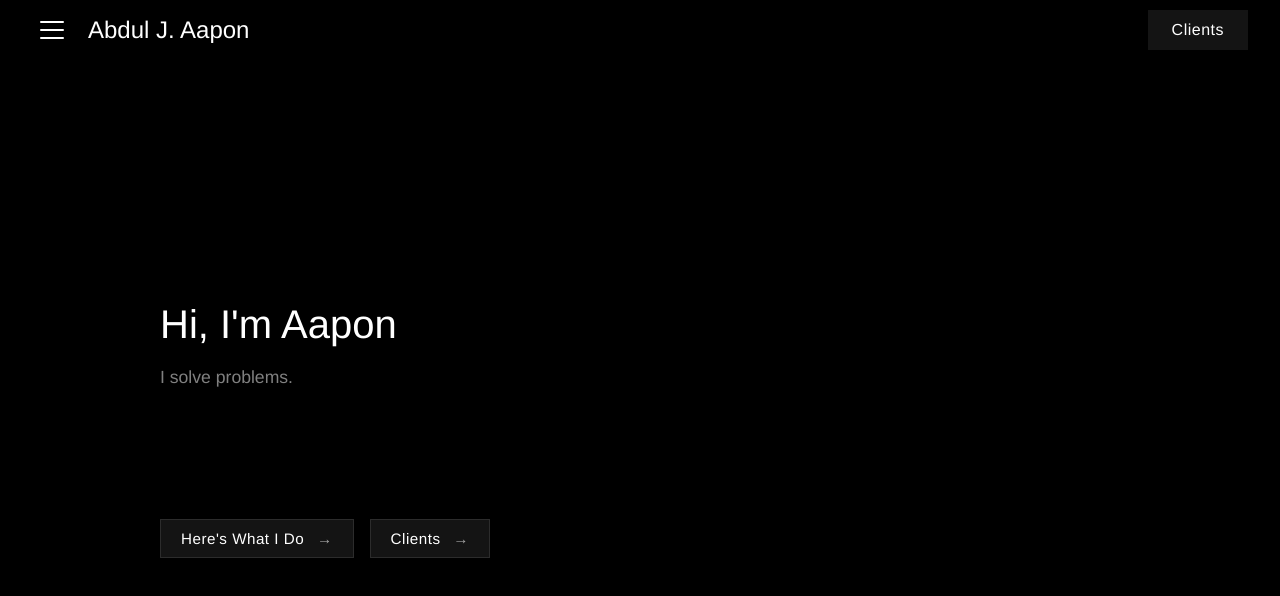
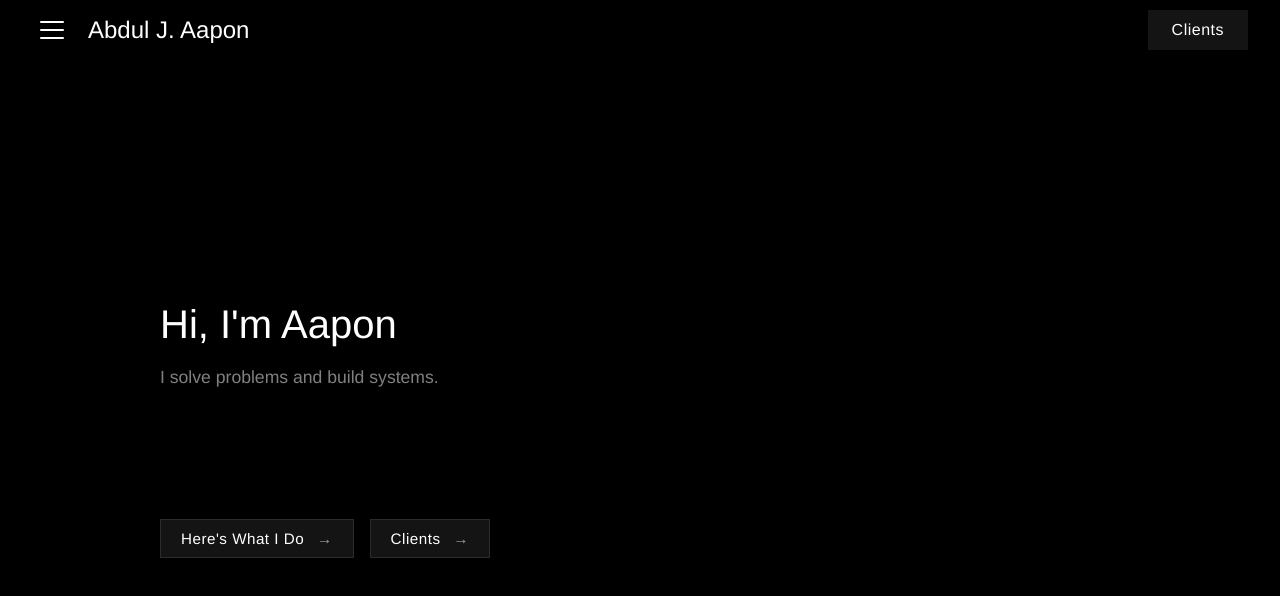
Before and after one commit to aap0n/abdulaapon.com, a plain HTML site: page index.html in a window 1280 px wide. Drawn offline with Linux system fonts and the light colour scheme.

Commit message:
Update index.html

```diff
--- a/index.html
+++ b/index.html
@@ -38,7 +38,7 @@
             <div class="hero-content" style="margin-left: 8rem;">
                 <div class="hero-text">
                     <h2 style="margin-bottom: 1rem;">Hi, I'm Aapon</h2>
-                    <p style="margin-bottom: 8rem;">I solve problems.</p>
+                    <p style="margin-bottom: 8rem;">I solve problems and build systems.</p>
                     <div style="display: flex; gap: 1rem;">
                         <a href="about.html" class="button">Here's What I Do <span class="button-arrow">→</span></a>
                         <a href="https://aaponclients.softr.app" target="_blank" class="button">Clients <span class="button-arrow">→</span></a>
```
